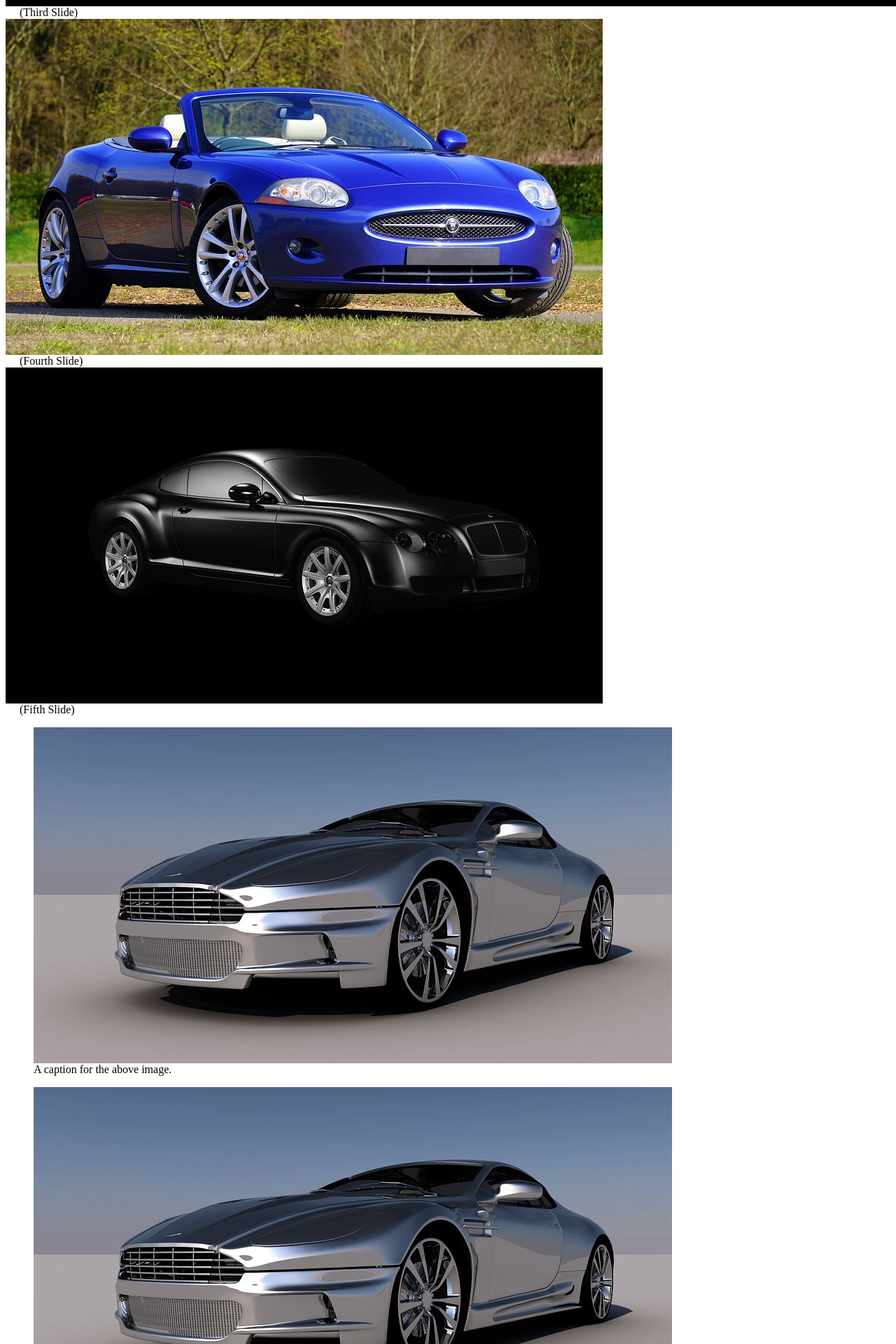
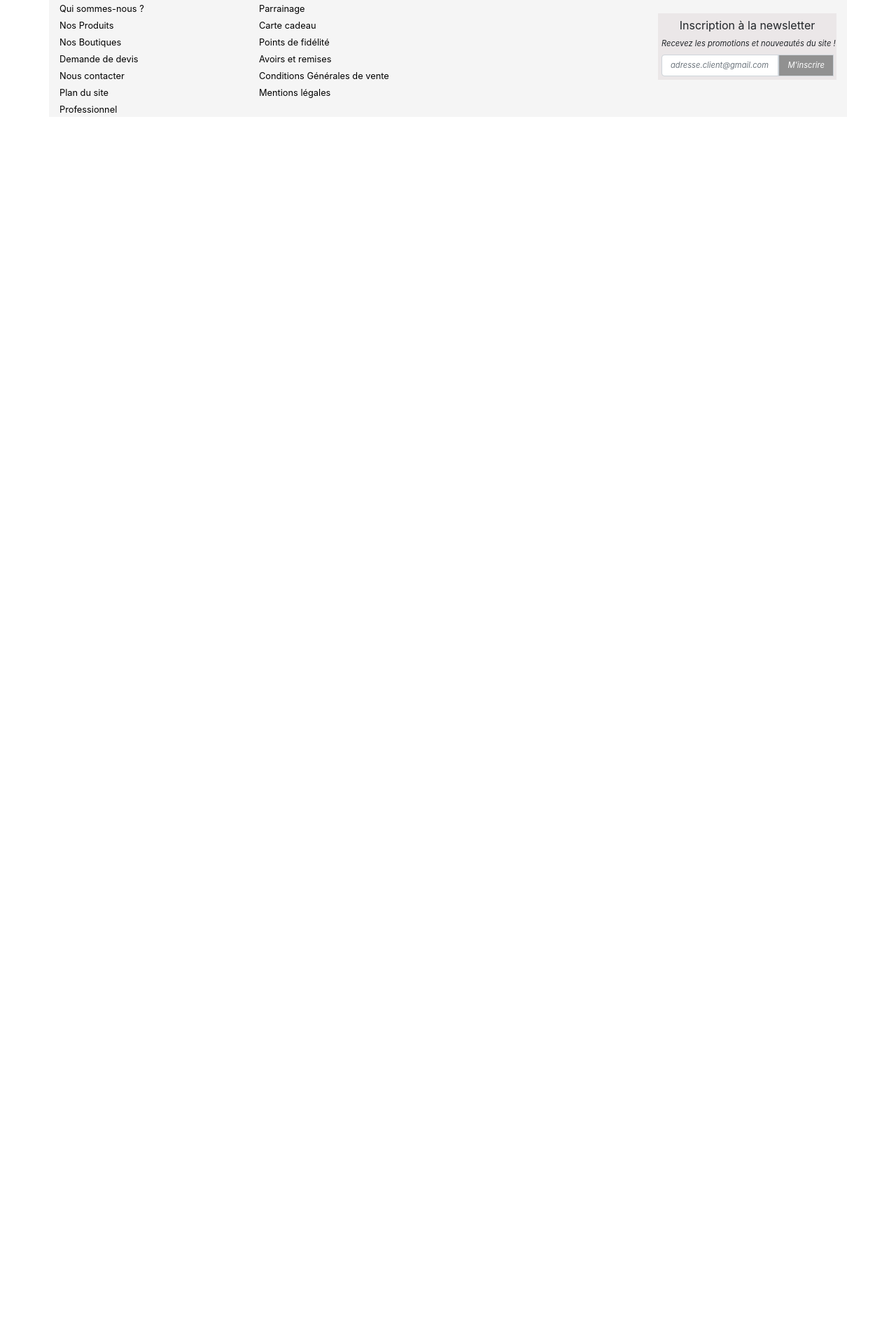
Before and after one commit to tsettset/ESHOP, a PHP site: page /accueil.php in a window 1280 px wide. Shown: the part 1855-3775 px from the top of the page at 70% size. After the commit the page ends 2016 px from the top, so only its background shows below. Run offline with PHP 8.4, Linux system fonts and the light colour scheme; some libraries are stand-ins or nearby versions.

Commit message:
ajout des images carreaux

```diff
--- a/accueil.php
+++ b/accueil.php
@@ -1,8 +1,16 @@
+<?php
+
+include'tete.php'
+
+?>
+
 <br>
+
+
 <div class="container" style="padding : 0;">
     <div class="row">
         <div id="MagicCarousel" class="carousel slide col-md-8" data-ride="carousel" data-interval="false">
-            <ol class="carousel-indicators">
+            <ol class="carousel-indicators" style="margin :0;">
                 <li data-target="#MagicCarousel" data-slide-to="0"></li>
                 <li data-target="#MagicCarousel" data-slide-to="1"></li>
                 <li data-target="#MagicCarousel" data-slide-to="2"></li>
@@ -11,56 +19,53 @@
             </ol>
             <div class="carousel-inner" role="listbox">
                 <div class="carousel-item">
-
-
-                    <img class="d-block w-100" src="img/img1.jpg" alt="first slide">
+                    <img class="d-block w-100 tail" src="img/carr1.jpg" alt="first slide">
                     <div class="carousel-caption" style="bottom :0;left :0; right:0;">
                         &nbsp; &nbsp; &nbsp;(First Slide)
                     </div>
-
                 </div>
                 <div class="carousel-item active">
-                    <img class="d-block w-100" src="img/img2.jpg" alt="second slide">
+                    <img class="d-block w-100 tail" src="img/parq1.jpg" alt="second slide">
                     <div class="carousel-caption" style="bottom :0;left :0; right:0;">
                         &nbsp; &nbsp; &nbsp;(Second Slide)
                     </div>
                 </div>
                 <div class="carousel-item">
-                    <img class="d-block w-100" src="img/img3.jpg" alt="third slide">
+                    <img class="d-block w-100 tail" src="img/carr2.jpg" alt="third slide">
                     <div class="carousel-caption" style="bottom :0;left :0; right:0;">
                         &nbsp; &nbsp; &nbsp;(Third Slide)
                     </div>
                 </div>
                 <div class="carousel-item">
-                    <img class="d-block w-100" src="img/img4.jpg" alt="fourth slide">
+                    <img class="d-block w-100 tail" src="img/parq2.jpg" alt="fourth slide">
                     <div class="carousel-caption" style="bottom :0;left :0; right:0;">
                         &nbsp; &nbsp; &nbsp;(Fourth Slide)
                     </div>
                 </div>
                 <div class="carousel-item">
-                    <img class="d-block w-100" src="img/img5.jpg" alt="fifth slide">
+                    <img class="d-block w-100 tail" src="img/carr3.jpg" alt="fifth slide">
                     <div class="carousel-caption" style="bottom :0;left :0; right:0;">
                         &nbsp; &nbsp; &nbsp;(Fifth Slide)
                     </div>
                 </div>
             </div>
-            <!--<a class="carousel-control-prev" href="#MagicCarousel" role="button" data-slide="prev">
+            <a class="carousel-control-prev float-md-left" href="#MagicCarousel" role="button" data-slide="prev">
                 <span class="carousel-control-prev-icon"></span>
                 <span class="sr-only">Previous</span>
             </a>
-            <a class="carousel-control-next" href="#MagicCarousel" role="button" data-slide="next">
+            <a class="carousel-control-next float-md-right" href="#MagicCarousel" role="button" data-slide="next">
                 <span class="carousel-control-next-icon"></span>
-                <span class="sr-only">Next</span>
-            </a>-->
+                <!--<span class="sr-only">Next</span>-->
+            </a>
         </div>
         <div class="col-md-4">
             <figure class="figure">
-                <img src="img/img1.jpg" class="img-fluid" alt="carrelage">
+                <img src="img/parq3.jpg" class="img-fluid" alt="carrelage">
                 <figcaption class="figure-caption text-white text-center">A caption for the above image.</figcaption>
             </figure>
 
             <figure class="figure">
-                <img src="img/img1.jpg" class="img-fluid" alt="carrelage" >
+                <img src="img/carr4.jpg" class="img-fluid" alt="carrelage" >
                 <figcaption class="figure-caption text-white text-center">A caption for the above image.</figcaption>
             </figure>
 
@@ -70,7 +75,7 @@
 
 
 
-
+    <br>
     <div class="row">
         <div class="col">
             <p><img class="img-fluid" src="img/cadenas.png" alt="paiement securise"> Paiement sécurisé</p>
@@ -95,40 +100,20 @@
 
 
 
-    <div class="jumbotron">
+    <div class="container" style="padding :0;">
 
         <div class="produits">NOS PRODUITS</div>
         <div class="triangle"></div>
         <hr>
     </div>
     <br>
-    <div class="jumbotron">
-        <div class="row">
+    <div class="container fiche" style="padding :0;">
         <div class="col mr-6">
+            <div class="row" style="margin :0;">
+                <div class="col">
                     <div class="ajuster text-center">
-                    <img class="img-fluid" src="img/img4.jpg" alt="imag4">
-                    <div class="container-fluid">
-                        <div class="col">
-                            Carreaux de ciment imitation
-                        </div>
-                        <div class="col couleur">
-                            19,99 € TTC /m²
-                        </div>
-                        <div class="row">
-                            <div class="col bg-dark text-white"><img class="img-fluid" src="img/loupe2.png" alt="vue">&nbsp;&nbsp;Voir le produit</div>
-                            <div class="col fond text-white">Ajout au panier</div>
-                        </div>
-
-                    </div>
-                    <div class="col coulgris text-white">
-                        <img class="img-fluid" src="img/devis2.png" alt="devis">&nbsp;&nbsp;Demande de devis personnalisé
-                    </div>
-                </div>
-
-
-                <div class="ajuster text-center">
-                    <img class="img-fluid" src="img/img4.jpg" alt="imag4">
-                    <div class="container-fluid">
+                        <img class="img-fluid tail2" src="img/parq5.jpg" alt="imag4">
+                        <div class="container">
                             <div class="col">
                                 Carreaux de ciment imitation
                             </div>
@@ -146,11 +131,11 @@
                         </div>
                     </div>
                 </div>
-
+                <!------------------------------------------------------------------------------------------------------------------------------------------------------>
                 <div class="col">
                     <div class="ajuster text-center">
-                    <img class="img-fluid" src="img/img4.jpg" alt="imag4">
-                    <div class="container-fluid">
+                       <div class="band"></div><img class="img-fluid tail2" src="img/carr5.jpg" alt="imag4">
+                        <div class="container">
                             <div class="col">
                                 Carreaux de ciment imitation
                             </div>
@@ -167,8 +152,33 @@
                             <img class="img-fluid" src="img/devis2.png" alt="devis">&nbsp;&nbsp;Demande de devis personnalisé
                         </div>
                     </div>
+                </div>
+                <!------------------------------------------------------------------------------------------------------------------------------------------------------>
+                <div class="col">
+                    <div class="ajuster text-center">
+                        <img class="img-fluid tail2" src="img/parq6.jpg" alt="imag4">
+                        <div class="container">
+                            <div class="col">
+                                Carreaux de ciment imitation
+                            </div>
+                            <div class="col couleur">
+                                19,99 € TTC /m²
+                            </div>
+                            <div class="row">
+                                <div class="col bg-dark text-white"><img class="img-fluid" src="img/loupe2.png" alt="vue">&nbsp;&nbsp;Voir le produit</div>
+                                <div class="col fond text-white">Ajout au panier</div>
+                            </div>
 
-                <div class="ajuster text-center">
+                        </div>
+                        <div class="col coulgris text-white">
+                            <img class="img-fluid" src="img/devis2.png" alt="devis">&nbsp;&nbsp;Demande de devis personnalisé
+                        </div>
+                    </div>
+                </div>
+            </div>
+        </div>
+    </div>
+        <!--<div class="ajuster text-center">
 <img class="img-fluid" src="img/img4.jpg" alt="imag4">
 <div class="container-fluid">
 <div class="col">
@@ -231,5 +241,12 @@
 </div>
 
 </div>
-        </div>
-    </div>
+</div>-->
+
+
+
+        <?php
+    include'accueil_infos.php';
+    include'pied.php';
+
+        ?>
--- a/accueil_infos.php
+++ b/accueil_infos.php
@@ -1,4 +1,6 @@
-<!--		<div class="container" > -->
+
+
+		<div class="container" >
 			<fieldset class="accueil_infos">
 				<legend>
 					<div class="etiquette_accueil_bas">ESHOP</div>
@@ -58,4 +60,4 @@
 					</div>
 				</div>
 			</fieldset>
-<!--		</div>  -->
+		</div>
--- a/css/pied.css
+++ b/css/pied.css
@@ -1,7 +1,6 @@
 footer{
 	background : #f5f5f5;
 }
-
 .celluleFooter{
 	padding-top: 10px;
 }
@@ -27,7 +26,7 @@
 }
 .newsletterLabel{
 	font-style : italic;
-	white-space: wrap;
+	white-space: nowrap;
 }
 .newsletterInput{
 	font-style : italic;
--- a/css/style.css
+++ b/css/style.css
@@ -78,10 +78,7 @@
 
 
 
-img {
-	max-width: 100%;
-	height: auto;
-}
+
 
 figcaption {
     background-color: #DC1767;
@@ -161,69 +158,89 @@
     border: 1px solid white;
     width: 12px;
     height: 12px;
+}
 
+.carousel-indicators{
+
+    text-align: right;
+    float: right;
+    right: 6% !important;
+    left: inherit;
+    position: absolute;
+}
+
+.tail{
+
+    width : 800px;
+    height: 495px;
+}
+
+.tail2{
+
+    width : 800px;
+    height : 200px;
+    overflow: hidden;
+    z-index: 1
+}
+
+.band{
+    position: absolute;
+    background-color : #DC1767;
+    transform: rotate(20deg);
+    left: 10px;
+    font-size:18px; /* Taille des caractères */
+    width:50px; /* Largeur du div */
+    height:10px;
+    z-index: 2;
 
 }
 
-.carousel-indicators ol{
 
-   position : absolute;
-   max-height : 100%;
+.carousel-caption{
+
+    margin-bottom: 0;
+    padding-bottom: 0;
+    padding-top: 0;
+    display: flex;
+    justify-content: flex-start;
+    background-color: rgba(0, 0, 0, 0.3);
+    font-size: 20px;
+    display: block;
+    text-align: left;
+
+}
+
+
+.fiche{
+
+    background-color: white;
+    margin-bottom : 0;
+    padding-bottom: 0;
+    padding-top: 32px;
+    display: flex;
+    justify-content: space-between;
+}
+
+
+.carousel-control-prev-icon{
+
+    background-color: #DC1767;
+    height : 30px;
+    width : 30px;
+}
+
+.carousel-control-next-icon{
+
+    background-color: #DC1767;
+    height : 30px;
+    width : 30px;
+
 
 
 
 }
 
 
-
-
-
-
-
-
-
-.carousel-caption{
-
-   /* margin-bottom: 0;
-    padding-bottom: 0;
-    padding-top: 0;*/
-    display: flex;
-    justify-content: flex-start;
-    background-color: rgba(0, 0, 0, 0.3);
-    /*background-color: rgba(0, 0, 0, 0.6);
-    width : 100%;
-    font-size: 10px;
-    display: block;
-    float: left;*/
-    position: absolute;
-
-    /*text-align: left;*/
-
-}
-
-
-.jumbotron{
-
-    background-color: white;
-    margin-bottom : 0;
-    padding-bottom: 0;
-    padding-top: 32px;
-}
-
-
-/*.carousel-control-prev-icon{
-
-background-color: #DC1767;
-height : 30px;
-width : 30px;
-}*/
-
-/*.carousel-control-next-icon{
-
-background-color: #DC1767;
-height : 30px;
-width : 30px;
-}*/
 
 
 
@@ -285,6 +302,8 @@
     background-color : #DC1767;
 }
 
+
+
 .coulgris{
 
     background-color:  grey;
@@ -295,8 +314,3 @@
 
     color : black;
 }
-
-
-header{
-  box-shadow: 1px 1px 12px #555;
-}
--- a/pied.php
+++ b/pied.php
@@ -1,8 +1,11 @@
-<!--<div class="container">-->
+
+
+
+	<body>
+		<div class="container">
 			<footer class="row">
 				<div class="col-md-12" >
 					<div class="row">
-
 						<div class="col-md-3 celluleFooter">
 							<div class="titreFooter">ESHOP</div>
 							<hr>
@@ -73,4 +76,17 @@
 					</div>
 				</div>
 			</footer>
-<!--</div>-->
+
+			<script src="https://code.jquery.com/jquery-3.2.1.slim.min.js" integrity="sha384-KJ3o2DKtIkvYIK3UENzmM7KCkRr/rE9/Qpg6aAZGJwFDMVNA/GpGFF93hXpG5KkN" crossorigin="anonymous"></script>
+			<script src="js/pied.js"></script>
+
+        <script defer src="https://use.fontawesome.com/releases/v5.0.8/js/solid.js" integrity="sha384-+Ga2s7YBbhOD6nie0DzrZpJes+b2K1xkpKxTFFcx59QmVPaSA8c7pycsNaFwUK6l" crossorigin="anonymous"></script>
+        <script defer src="https://use.fontawesome.com/releases/v5.0.8/js/fontawesome.js" integrity="sha384-7ox8Q2yzO/uWircfojVuCQOZl+ZZBg2D2J5nkpLqzH1HY0C1dHlTKIbpRz/LG23c" crossorigin="anonymous"></script>
+
+        <script src="https://cdnjs.cloudflare.com/ajax/libs/popper.js/1.12.9/umd/popper.min.js" integrity="sha384-ApNbgh9B+Y1QKtv3Rn7W3mgPxhU9K/ScQsAP7hUibX39j7fakFPskvXusvfa0b4Q" crossorigin="anonymous"></script>
+        <script src="https://maxcdn.bootstrapcdn.com/bootstrap/4.0.0/js/bootstrap.min.js" integrity="sha384-JZR6Spejh4U02d8jOt6vLEHfe/JQGiRRSQQxSfFWpi1MquVdAyjUar5+76PVCmYl" crossorigin="anonymous"></script>
+
+		</div>
+		<br>
+	</body>
+</html>
--- a/tete.php
+++ b/tete.php
@@ -1,4 +1,23 @@
-<header><!-- style="box-shadow: 1px 1px 12px #555;" -->
+<!DOCTYPE html>
+<html>
+    <head>
+        <meta charset="utf-8">
+        <Title>ESHOP</Title>
+        <meta name="viewport" content="width=device-width, initial-scale=1, shrink-to-fit=no">
+
+        <!-- Bootstrap CSS -->
+        <script src="https://code.jquery.com/jquery-3.2.1.slim.min.js" integrity="sha384-KJ3o2DKtIkvYIK3UENzmM7KCkRr/rE9/Qpg6aAZGJwFDMVNA/GpGFF93hXpG5KkN" crossorigin="anonymous"></script>
+        <link rel="stylesheet" href="https://maxcdn.bootstrapcdn.com/bootstrap/4.0.0/css/bootstrap.min.css" integrity="sha384-Gn5384xqQ1aoWXA+058RXPxPg6fy4IWvTNh0E263XmFcJlSAwiGgFAW/dAiS6JXm" crossorigin="anonymous">
+        <link rel="stylesheet" href="css/style.css">
+        <link rel="stylesheet" href="accueil_infos.css">
+        <link rel="stylesheet" href="css/pied.css">
+
+        <style type="text/css">a:link{text-decoration:none;}</style>
+    </head>
+    <body>
+
+           <div class="container" style="box-shadow: 1px 1px 12px #555;">
+            <header>
                 <div class="row justify-content-sm-center ligne1" >
                     <div class="col-md-2 ">Satisfait ou remboursé</div>
                     <div class="col-md-8 ligne1a">Besoin d'aide? <i class="fas fa-phone"></i> 01 28 02 27 45<span>(appel gratuit)</span></div>
@@ -60,13 +79,15 @@
                 </div>
 
             </header>
+        </div>
+
 
 
         <!--<a class="navbar-brand" href="tete.php"><img src="img/home.png"></a>
 <button class="navbar-toggler" type="button" data-toggle="collapse" data-target="#navbarSupportedContent" aria-controls="navbarSupportedContent" aria-expanded="false" aria-label="Toggle navigation">
 <span class="navbar-toggler-icon"></span>
 </button>-->
-    <div style="padding : 0; box-shadow: 1px 1px 12px #555;">
+           <div class="container" style="padding : 0; box-shadow: 1px 1px 12px #555;">
         <nav class="navbar navbar-expand-md navbar-light bg-light" style="padding : 0 16px">
 
             <a class="navbar-brand offset-md-1" href="tete.php"><img src="img/home.png"></a>
@@ -78,7 +99,7 @@
 
                 <ul class="navbar-nav col-md-7 mr-5">
                     <li class="nav-item">
-                        <a class=" nav-link" href="carrelage.php">Carrelage</a>
+                        <a class=" nav-link" href="#">Carrelage</a>
                     </li>
                     <li class="nav-item">
                         <a class=" nav-link" href="#">Parquet</a>
@@ -96,7 +117,7 @@
                         <a class="nav-link" href="#">Pose</a>
                     </li>
                     <li class="nav-item">
-                        <a class="nav-link" href="sanitaires.php">Sanitaires</a>
+                        <a class="nav-link" href="#">Sanitaires</a>
                     </li>
                     <li class="nav-item">
                         <a class="nav-link" href="#">Contact</a>
@@ -115,7 +136,6 @@
 
         </nav>
          </div>
-
         <!--<section>
 <div class="jumbotron">
 <div class="row">
@@ -351,6 +371,15 @@
 </div>
 </div>
 </div>
-<br>
+<br>-->
+
+
+
+
+        <script defer src="https://use.fontawesome.com/releases/v5.0.8/js/solid.js" integrity="sha384-+Ga2s7YBbhOD6nie0DzrZpJes+b2K1xkpKxTFFcx59QmVPaSA8c7pycsNaFwUK6l" crossorigin="anonymous"></script>
+<script defer src="https://use.fontawesome.com/releases/v5.0.8/js/fontawesome.js" integrity="sha384-7ox8Q2yzO/uWircfojVuCQOZl+ZZBg2D2J5nkpLqzH1HY0C1dHlTKIbpRz/LG23c" crossorigin="anonymous"></script>
+
+<script src="https://cdnjs.cloudflare.com/ajax/libs/popper.js/1.12.9/umd/popper.min.js" integrity="sha384-ApNbgh9B+Y1QKtv3Rn7W3mgPxhU9K/ScQsAP7hUibX39j7fakFPskvXusvfa0b4Q" crossorigin="anonymous"></script>
+<script src="https://maxcdn.bootstrapcdn.com/bootstrap/4.0.0/js/bootstrap.min.js" integrity="sha384-JZR6Spejh4U02d8jOt6vLEHfe/JQGiRRSQQxSfFWpi1MquVdAyjUar5+76PVCmYl" crossorigin="anonymous"></script>
 </body>
-</html>-->
+</html>
```
Lines whose indentation alone changed are shown as unchanged.
